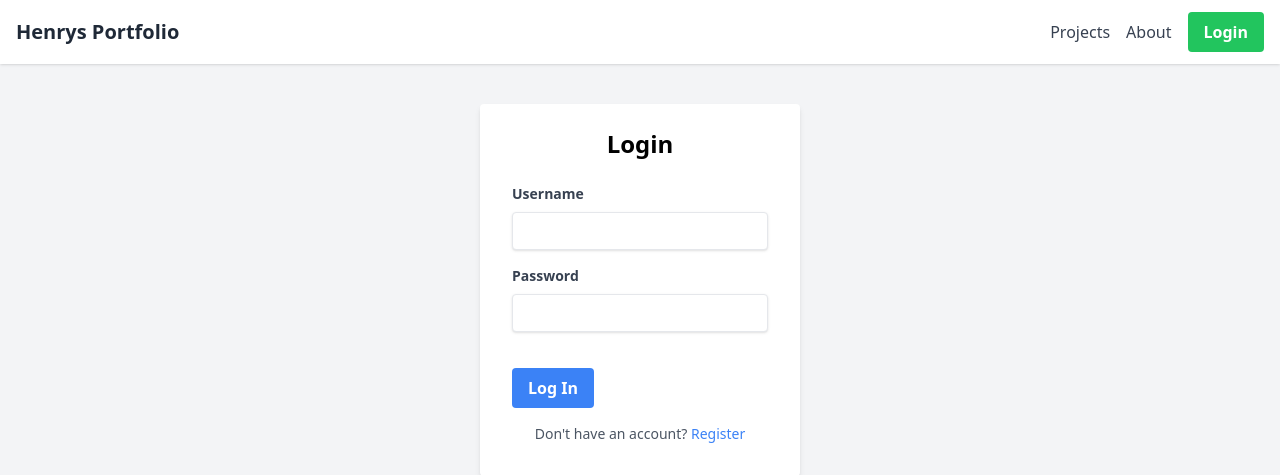
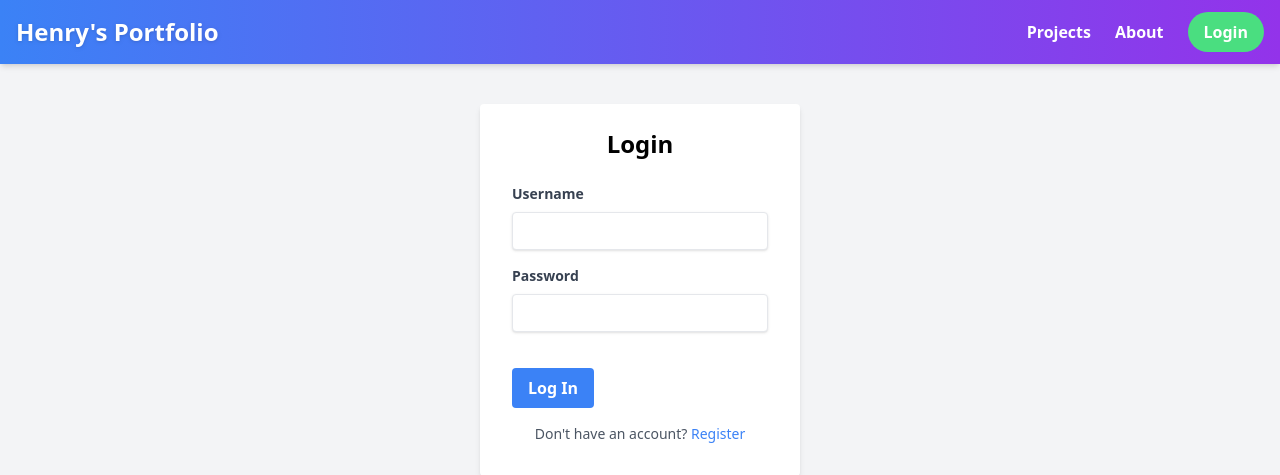
Before and after one commit to HenryCooperBBS/Client-Portal, a PHP site: page /index.php in a window 1280 px wide. Shown: the top 475 px of the page. Run offline with PHP 8.4, Linux system fonts and the light colour scheme; some libraries are stand-ins or nearby versions.

Commit message:
recolored navbar

```diff
--- a/templates/header.php
+++ b/templates/header.php
@@ -9,13 +9,19 @@
 <body class="bg-gray-100 min-h-screen">
 
 <!-- Top Navbar -->
-<nav class="bg-white shadow mb-6">
+<!-- Top Navbar -->
+<nav class="bg-gradient-to-r from-blue-500 to-purple-600 shadow-md">
     <div class="max-w-7xl mx-auto px-4">
         <div class="flex justify-between items-center h-16">
+            <!-- Left: Logo -->
             <div class="flex items-center">
-                <a href="dashboard.php" class="text-xl font-bold text-gray-800">Henrys Portfolio</a>
+                <a href="dashboard.php" class="text-2xl font-extrabold text-white drop-shadow">
+                    Henry's Portfolio
+                </a>
             </div>
-            <div class="flex items-center space-x-4">
+
+            <!-- Right: Links -->
+            <div class="flex items-center space-x-6">
                 <?php if (isset($_SESSION['user_id'])): ?>
                     <?php
                     require_once __DIR__ . '/../includes/db.php';
@@ -25,58 +31,62 @@
                     ?>
 
                     <?php if ($user && $user['is_admin'] == 1): ?>
-                        <a href="dashboard.php" class="text-gray-700 hover:text-gray-900">Upload</a>
+                        <a href="dashboard.php" class="text-white hover:text-gray-200 font-semibold transition">
+                            Upload
+                        </a>
                     <?php endif; ?>
                 <?php endif; ?>
-                <a href="feed.php" class="text-gray-700 hover:text-gray-900">Projects</a>
-                <a href="about.php" class="text-gray-700 hover:text-gray-900">About</a>
+
+                <a href="feed.php" class="text-white hover:text-gray-200 font-semibold transition">
+                    Projects
+                </a>
+
+                <a href="about.php" class="text-white hover:text-gray-200 font-semibold transition">
+                    About
+                </a>
 
                 <?php
                 if (isset($_SESSION['user_id'])) {
                     require_once __DIR__ . '/../includes/db.php';
-
                     $stmt = $pdo->prepare("SELECT is_admin FROM users WHERE id = ?");
                     $stmt->execute([$_SESSION['user_id']]);
                     $user = $stmt->fetch();
 
                     if ($user && $user['is_admin']) {
-                        echo '<a href="admin.php" class="text-gray-700 hover:text-gray-900">Admin</a>';
+                        echo '<a href="admin.php" class="text-white hover:text-gray-200 font-semibold transition">Admin</a>';
                     }
                 }
                 ?>
 
+                <!-- Notifications Bell + Dropdown -->
                 <?php
                 $notificationCount = 0;
                 $latestNotifications = [];
                 if (isset($_SESSION['user_id'])) {
                     require_once __DIR__ . '/../includes/db.php';
-
-                    // Count unread
                     $stmt = $pdo->prepare("SELECT COUNT(*) FROM notifications WHERE user_id = ? AND is_read = 0");
                     $stmt->execute([$_SESSION['user_id']]);
                     $notificationCount = $stmt->fetchColumn();
 
-                    // Fetch latest 5 notifications
                     $stmt = $pdo->prepare("SELECT * FROM notifications WHERE user_id = ? ORDER BY created_at DESC LIMIT 5");
                     $stmt->execute([$_SESSION['user_id']]);
                     $latestNotifications = $stmt->fetchAll();
                 }
                 ?>
 
-                <!-- Notifications Bell + Dropdown -->
                 <?php if (isset($_SESSION['user_id'])): ?>
-                    <div class="relative group mr-6">
-                        <button class="relative text-gray-700 hover:text-gray-900 focus:outline-none">
+                    <div class="relative group">
+                        <button class="relative text-white hover:text-gray-200 text-2xl focus:outline-none">
                             🔔
                             <?php if ($notificationCount > 0): ?>
-                                <span class="absolute -top-2 -right-2 bg-red-500 text-white text-xs font-bold rounded-full px-1">
+                                <span class="absolute -top-1 -right-1 bg-red-500 text-white text-xs font-bold rounded-full px-1">
                                     <?php echo $notificationCount; ?>
                                 </span>
                             <?php endif; ?>
                         </button>
 
                         <!-- Dropdown -->
-                        <div class="absolute right-0 mt-2 w-72 bg-white shadow-md rounded hidden group-hover:block z-50">
+                        <div class="absolute right-0 mt-2 w-72 bg-white shadow-lg rounded hidden group-hover:block z-50">
                             <div class="p-4">
                                 <h3 class="text-sm font-semibold text-gray-700 mb-2">Notifications</h3>
                                 <?php if ($latestNotifications): ?>
@@ -100,11 +110,11 @@
                 <?php endif; ?>
 
                 <?php if (isset($_SESSION['user_id'])): ?>
-                    <a href="logout.php" class="bg-red-500 hover:bg-red-700 text-white font-bold py-2 px-4 rounded">
+                    <a href="logout.php" class="bg-red-500 hover:bg-red-700 text-white font-bold py-2 px-4 rounded-full transition">
                         Logout
                     </a>
                 <?php else: ?>
-                    <a href="index.php" class="bg-green-500 hover:bg-green-700 text-white font-bold py-2 px-4 rounded">
+                    <a href="index.php" class="bg-green-400 hover:bg-green-600 text-white font-bold py-2 px-4 rounded-full transition">
                         Login
                     </a>
                 <?php endif; ?>
@@ -112,6 +122,7 @@
         </div>
     </div>
 </nav>
+
 
 <script>
 function fetchNotifications() {
```
